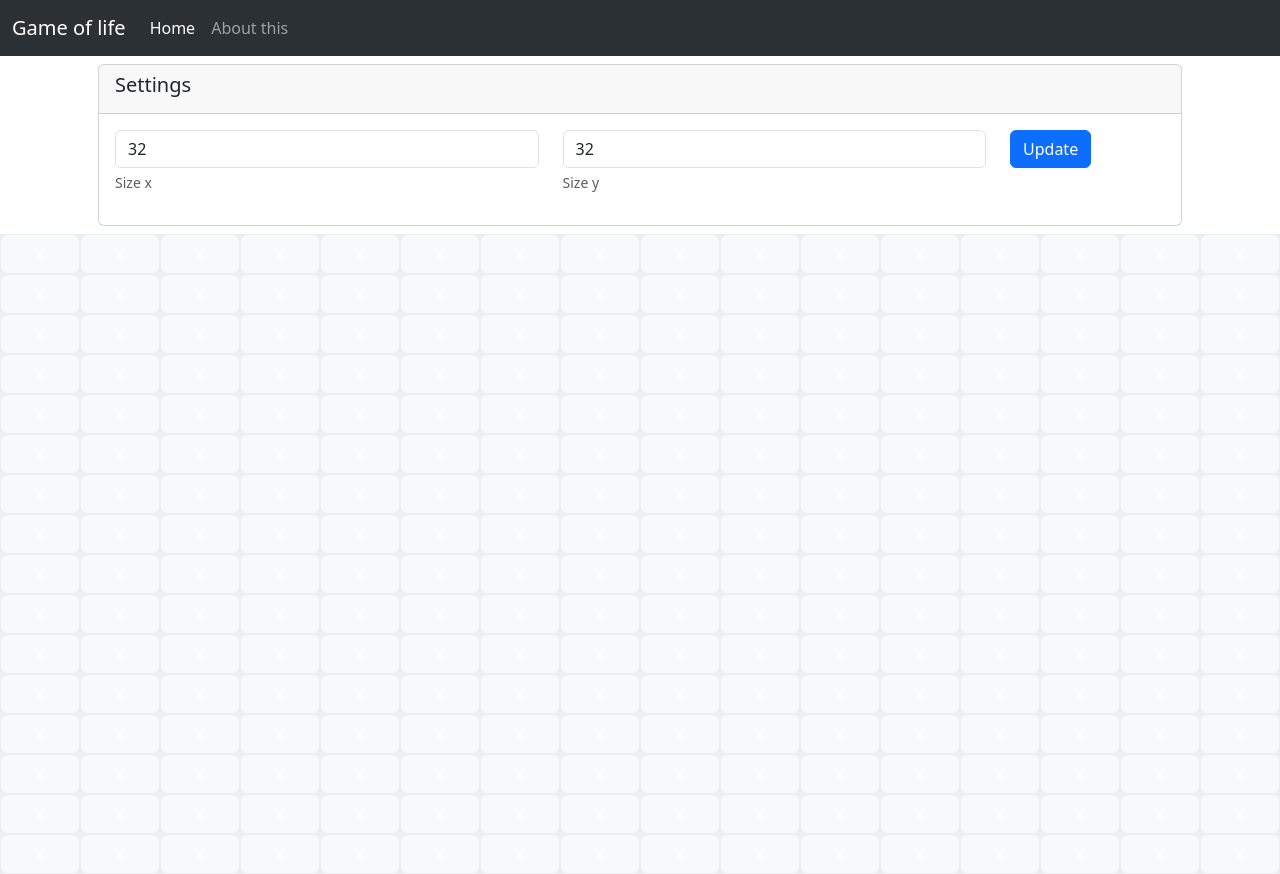
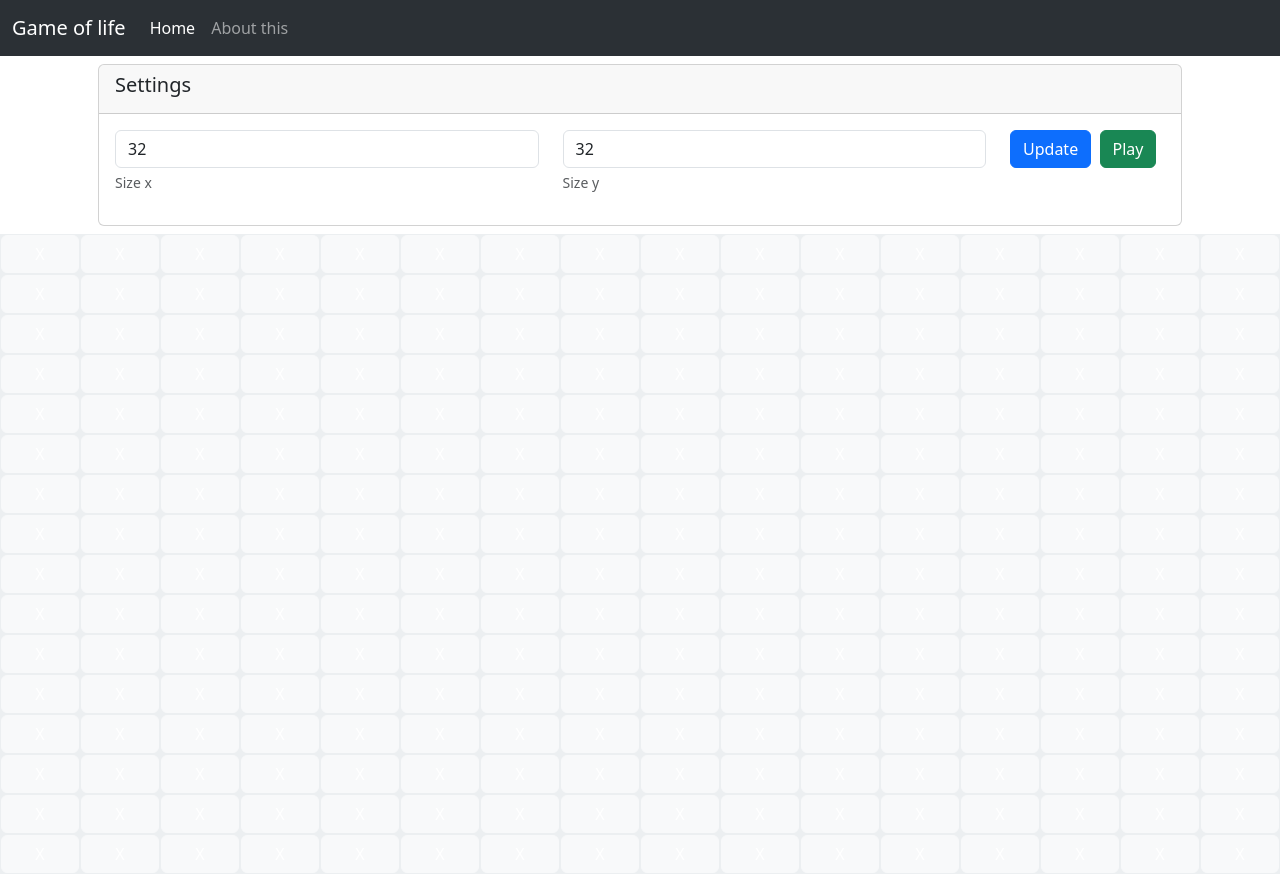
Before and after one commit to soymaxhs/game-of-life, a React (Create React App) app: page / in a window 1280 px wide. Built offline with nearby package versions, Linux system fonts and the light colour scheme.

Commit message:
feat: game logic added

```diff
--- a/src/App.tsx
+++ b/src/App.tsx
@@ -20,8 +20,45 @@ function App() {
     setMatrix(Array(settings.sizeX).fill(0).map(e => Array(settings.sizeY).fill(0)));
   }, [settings]);
 
-  const updateMatrix = (x:number,y:number) => {
+  const updateMatrix = (x: number, y: number) => {
     setMatrix(matrix?.map((r, iR) => r.map((c, iC) => iR === x && iC === y ? !matrix[iR][iC] : matrix[iR][iC])));
+  }
+
+  const playGame = () => {
+    setMatrix(matrix?.map((r, iR) => r.map((c, iC) => {
+      const lCell = iR - 1 > 0 ? matrix[iR - 1][iC] : false;
+      const rCell = iR + 1 < settings.sizeX ? matrix[iR + 1][iC] : false;
+      const uCell = iC - 1 > 0 ? matrix[iR][iC - 1] : false;
+      const dCell = iC + 1 < settings.sizeY ? matrix[iR][iC + 1] : false;
+
+      const luCell = iR - 1 > 0 && iC - 1 > 0 ? matrix[iR - 1][iC - 1] : false;
+      const ruCell = iR + 1 < settings.sizeX && iC - 1 > 0 ? matrix[iR + 1][iC - 1] : false;
+      const ldCell = iR - 1 > 0 && iC + 1 < settings.sizeY ? matrix[iR - 1][iC + 1] : false;
+      const rdCell = iR + 1 < settings.sizeX && iC + 1 < settings.sizeY ? matrix[iR + 1][iC + 1] : false;
+
+      let counterCell = 0;
+
+      lCell && counterCell++;
+      rCell && counterCell++;
+      uCell && counterCell++;
+      dCell && counterCell++;
+
+      luCell && counterCell++;
+      ruCell && counterCell++;
+      ldCell && counterCell++;
+      rdCell && counterCell++;
+
+      if (matrix[iR][iC]) {
+        if (counterCell < 2)
+          return false;
+        if (counterCell > 3)
+          return false;
+      } else {
+        return counterCell >= 3;
+      }
+
+      return matrix[iR][iC];
+    })));
   }
 
   return (
@@ -30,14 +67,14 @@ function App() {
         <Nav></Nav>
       </header>
       <main>
-        <Settings putSettings={setSettings}></Settings>
+        <Settings putSettings={setSettings} runGame={playGame}></Settings>
         <div className='grid-board'>
           {
-            matrix?.map((row,iRow) => <div className='grid-board-row' key={iRow}>
+            matrix?.map((row, iRow) => <div className='grid-board-row' key={iRow}>
               {row.map((col, iCol) => <div className='grid-board-col' key={iCol}>
                 <button className={'btn btn-grid ' + (col ? 'btn-dark' : 'btn-light')}
-                  onClick={()=>{
-                    updateMatrix(iRow,iCol)
+                  onClick={() => {
+                    updateMatrix(iRow, iCol)
                   }}
                 >{col ? 'O' : 'X'}</button>
               </div>)}
--- a/src/components/Settings/Form.tsx
+++ b/src/components/Settings/Form.tsx
@@ -1,7 +1,8 @@
 import React from 'react';
 
 interface settings {
-    putSettings: Function
+    putSettings: Function,
+    runGame: Function
 }
 
 function Form(props: settings) {
@@ -34,8 +35,13 @@ function Form(props: settings) {
                                     <div className="form-text">Size y</div>
                                 </div>
                             </div>
-                            <div className='col-2'>
+                            <div className='col-1'>
                                 <button type="button" className="btn btn-primary" onClick={updateSettings}>Update</button>
+                            </div>
+                            <div className='col-1'>
+                                <button type="button" className="btn btn-success" onClick={()=>{
+                                    props.runGame()
+                                }}>Play</button>
                             </div>
                         </div>
                     </form>
```
